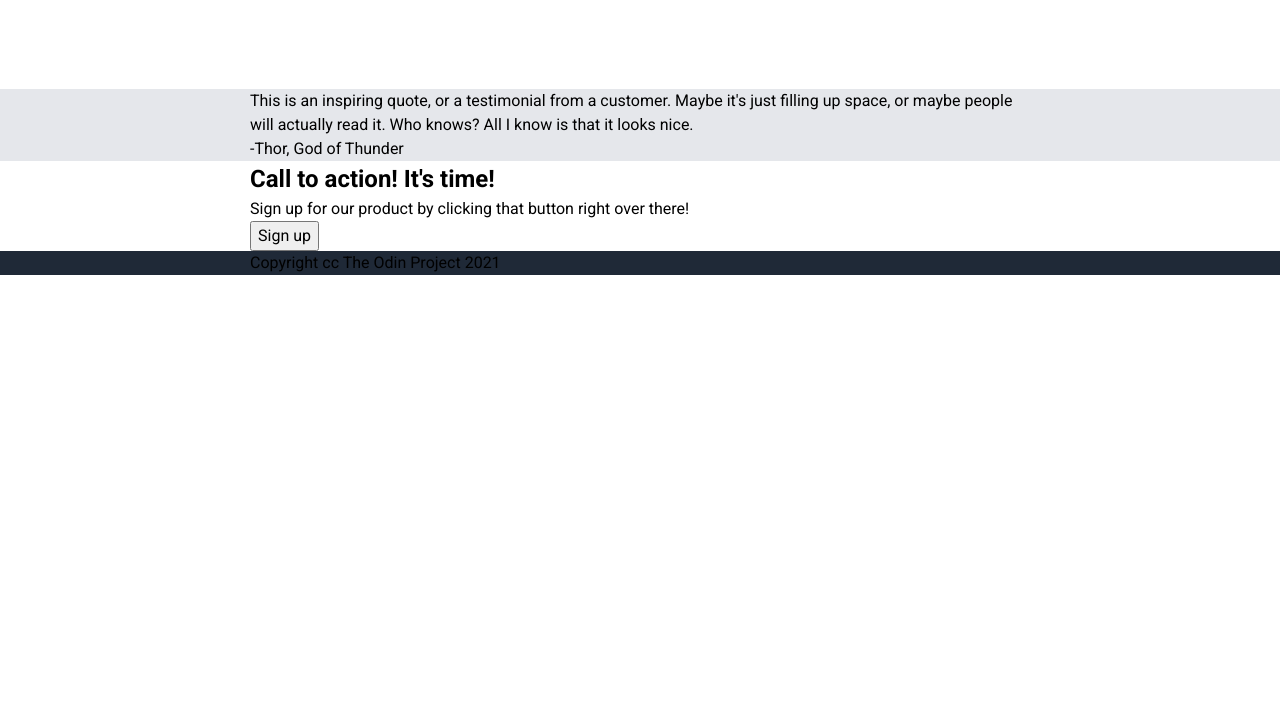
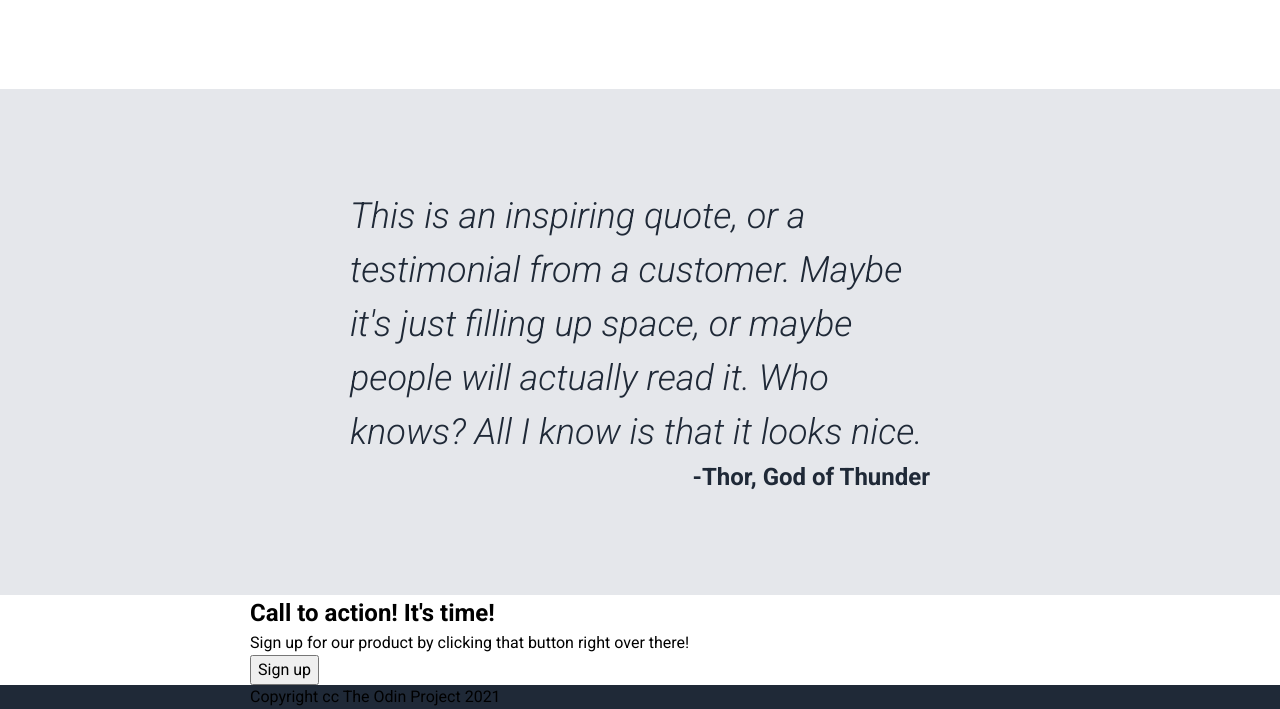
Before and after one commit to RahmatAT11/odin-landing-page, a plain HTML site: page index.html in a window 1280 px wide. Shown: the part 889-1598 px from the top of the page. Before the commit the page ends 1164 px from the top, so only its background shows below. Drawn offline with Linux system fonts and the light colour scheme.

Commit message:
Add styling to quote

```diff
--- a/style.css
+++ b/style.css
@@ -131,3 +131,20 @@ nav > ul > li > a {
 }
 
 /* Quote */
+.quote {
+    padding: 100px 350px;
+}
+
+.quote blockquote {
+    font-size: 36px;
+    font-weight: 300;
+    font-style: italic;
+    color: #1f2937;
+}
+
+.quote p {
+    font-size: 24px;
+    color: #1f2937;
+    font-weight: 600;
+    text-align: right;
+}
```
